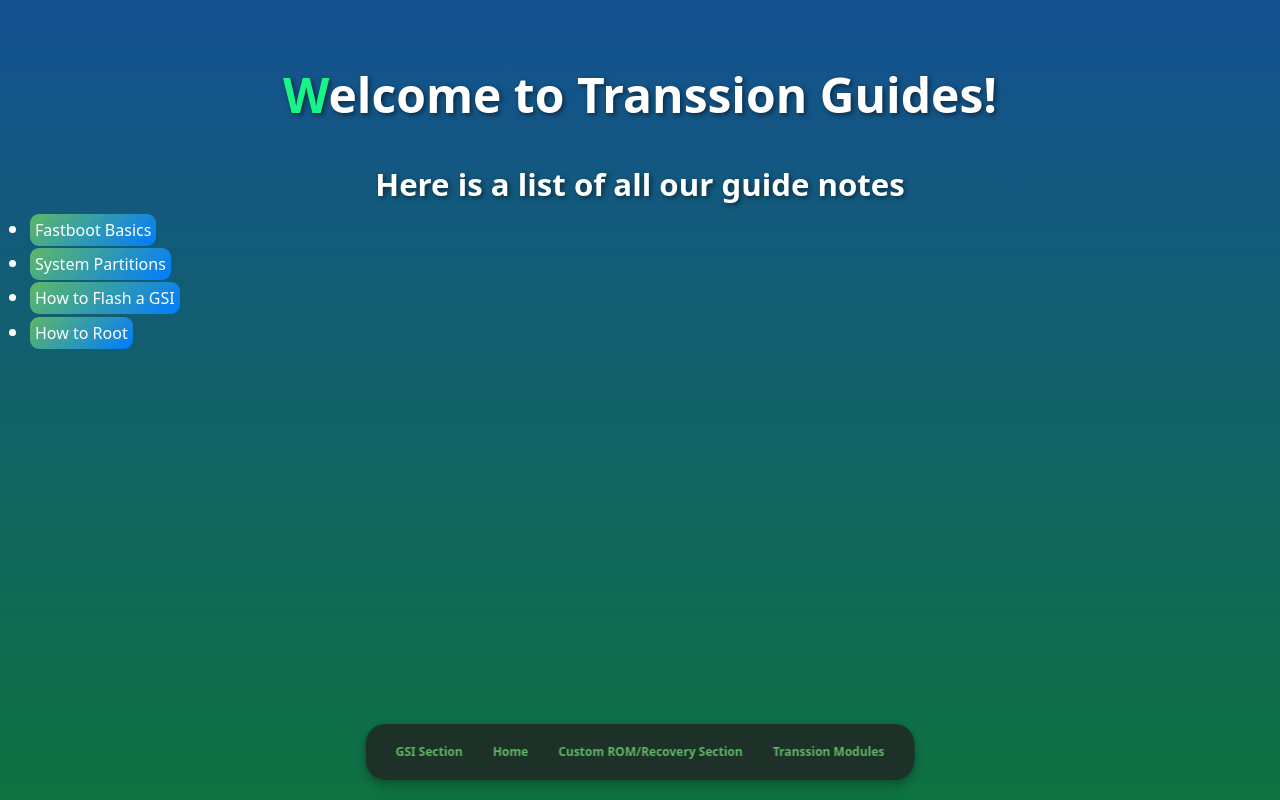
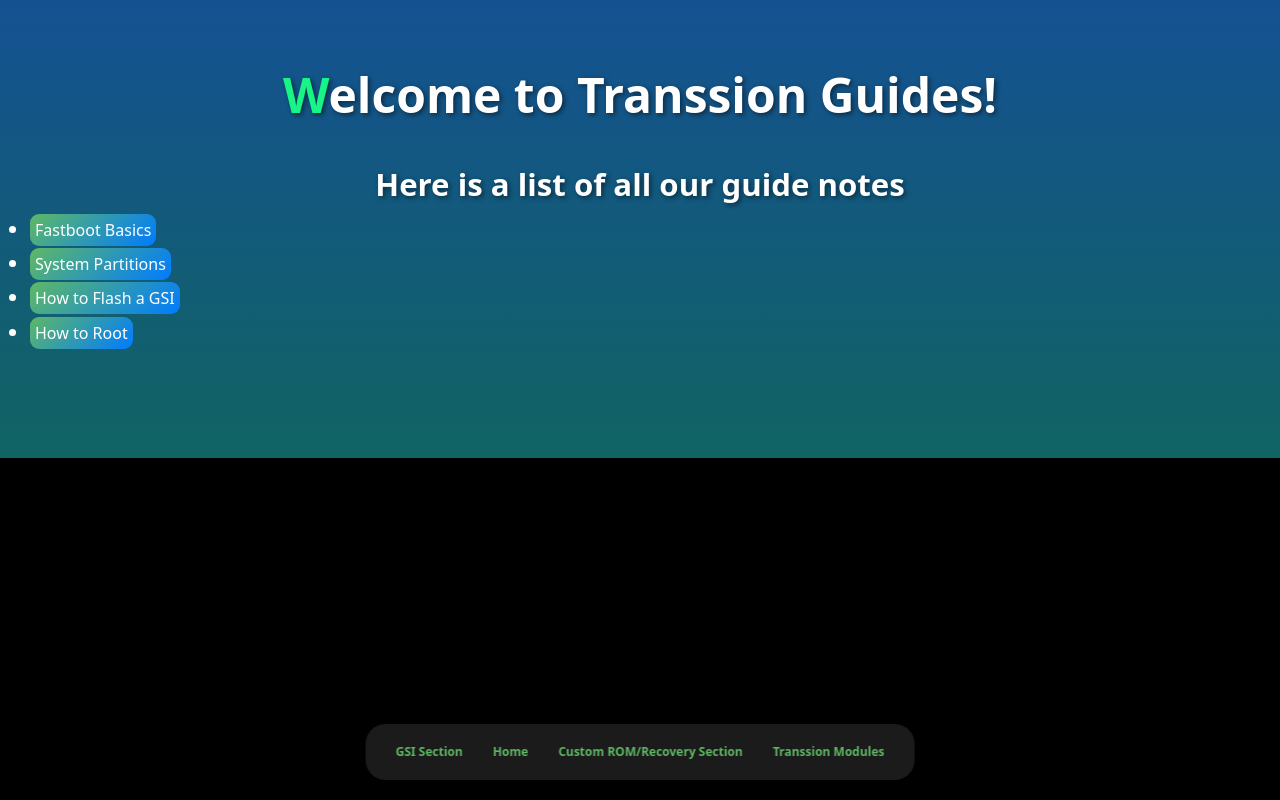
Before and after one commit to Immanuel9567/transsionhub, a website: page guides.html in a window 1280 px wide. Drawn offline with Linux system fonts and the light colour scheme.

Commit message:
Update styletrans.css

```diff
--- a/files/css/styletrans.css
+++ b/files/css/styletrans.css
@@ -1,5 +1,11 @@
 html {
     scroll-behavior: smooth;
+}
+
+html, body {
+    overflow-x: hidden; /* Prevents horizontal scrolling */
+    overscroll-behavior: none; /* Prevents weird scrolling effects */
+    background-color: #000; /* Match the site's background */
 }
 
 body {
@@ -16,6 +22,7 @@ body {
     gap: 15px;
     justify-content: start;
     overflow-x: hidden;
+    overscroll-behavior-y: contain;
 }
 
 h1, h2, h3 {
```
